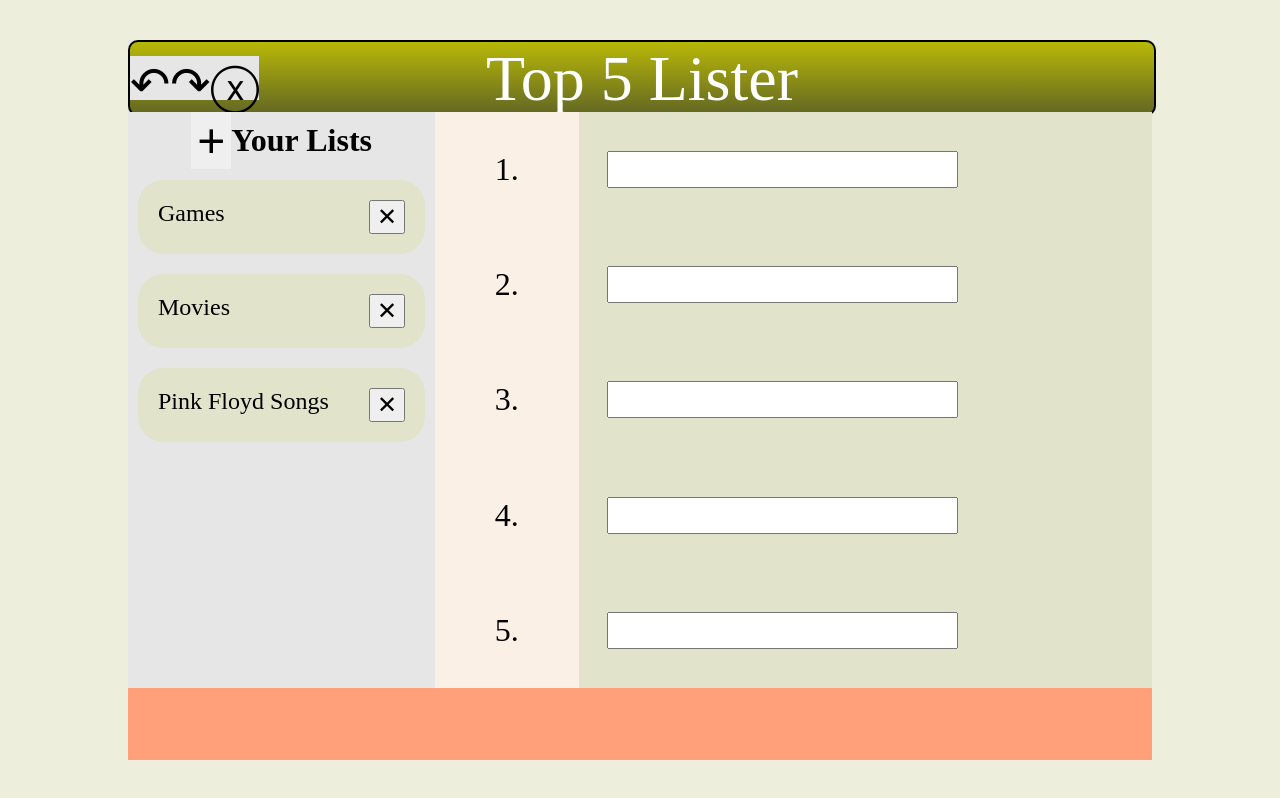
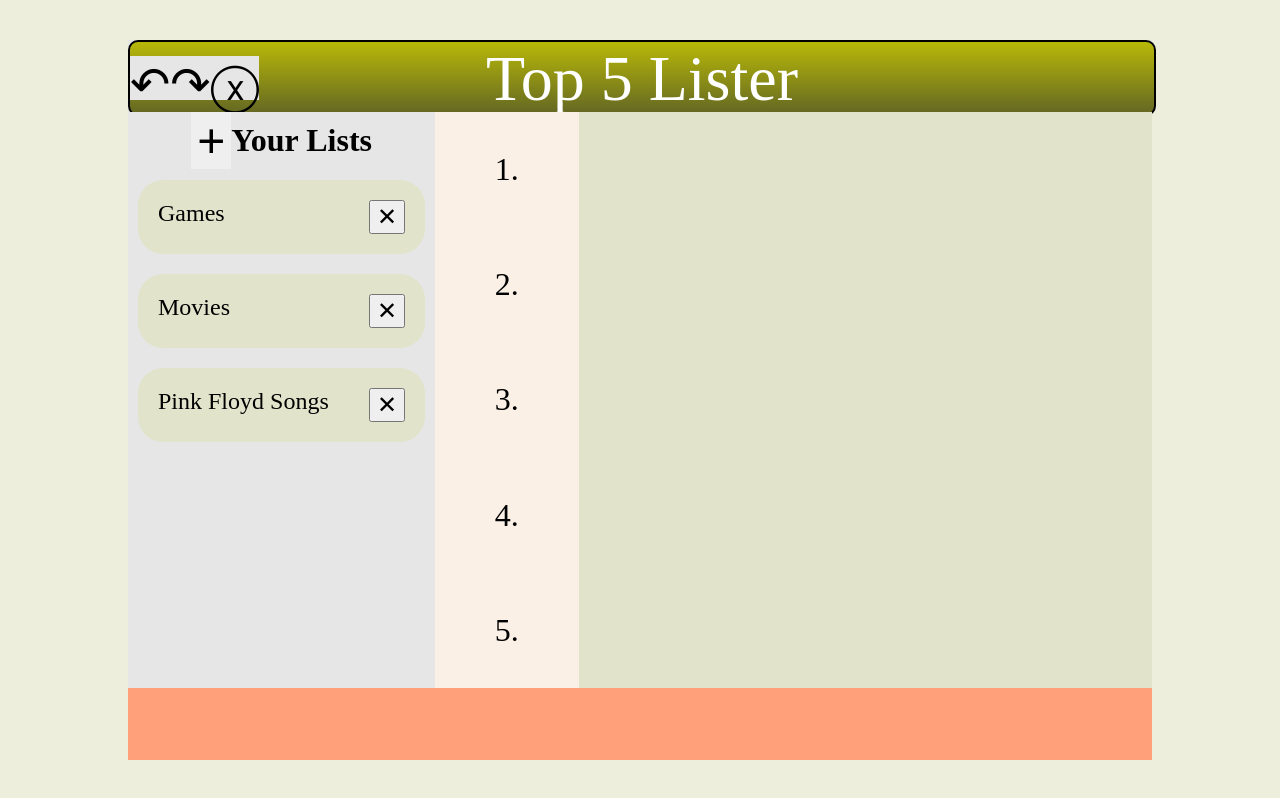
Before and after one commit to uhze/top5_lister_hw2, a React (Create React App) app: page / in a window 1280 px wide. Built offline with nearby package versions, Linux system fonts and the light colour scheme.

Commit message:
updated workspace item editing
 disabled item editing input fields in order to restore proper item loading divs

```diff
--- a/src/components/Workspace.js
+++ b/src/components/Workspace.js
@@ -72,7 +72,7 @@ export default class Workspace extends React.Component {
                             draggable = {true}
                             onDrag={this.handleDrag}
                             editItemsCallback ={editItemsCallback}
-                            ><input type="text" id = "0" value={itemsList[0]} ondblclick={this.handleClick}/></div>
+                            >{itemsList[0]}</div>
                         <div className="top5-item"
                             id = "1" onDoubleClick={this.handleClick}
                             onClick={this.handleClick}
@@ -81,7 +81,7 @@ export default class Workspace extends React.Component {
                             onDrag={this.handleDrag}
                             editItemsCallback ={editItemsCallback}
 
-                            ><input type="text" value={itemsList[1]}  ondblclick={this.handleClick}/></div>
+                            >{itemsList[1]}</div>
                         <div className="top5-item"
                             id = "2"
                             onDoubleClick={this.handleClick}
@@ -89,7 +89,7 @@ export default class Workspace extends React.Component {
                             draggable = {true}
                             onDrag={this.handleDrag}
                             editItemsCallback ={editItemsCallback}
-                        ><input type="text" value={itemsList[2]}  ondblclick={this.handleClick}/></div>
+                        >{itemsList[2]}</div>
                         <div className="top5-item"
                             id = "3"
                             onDoubleClick={this.handleClick}
@@ -97,7 +97,7 @@ export default class Workspace extends React.Component {
                             draggable = {true}
                             onDrag={this.handleDrag}
                             editItemsCallback ={editItemsCallback}
-                        ><input type="text" value={itemsList[3]}  ondblclick={this.handleClick}/></div>
+                        >{itemsList[3]}</div>
                         <div className="top5-item"
                             id = "4"
                             onDoubleClick={this.handleClick}
@@ -105,7 +105,7 @@ export default class Workspace extends React.Component {
                             draggable = {true}
                             onDrag={this.handleDrag}
                             editItemsCallback ={editItemsCallback}
-                        ><input type="text" value={itemsList[4]}  ondblclick={this.handleClick}/></div>
+                        >{itemsList[4]}</div>
                     </div>
                 </div>
             </div>
```
Lines whose indentation alone changed are shown as unchanged.
